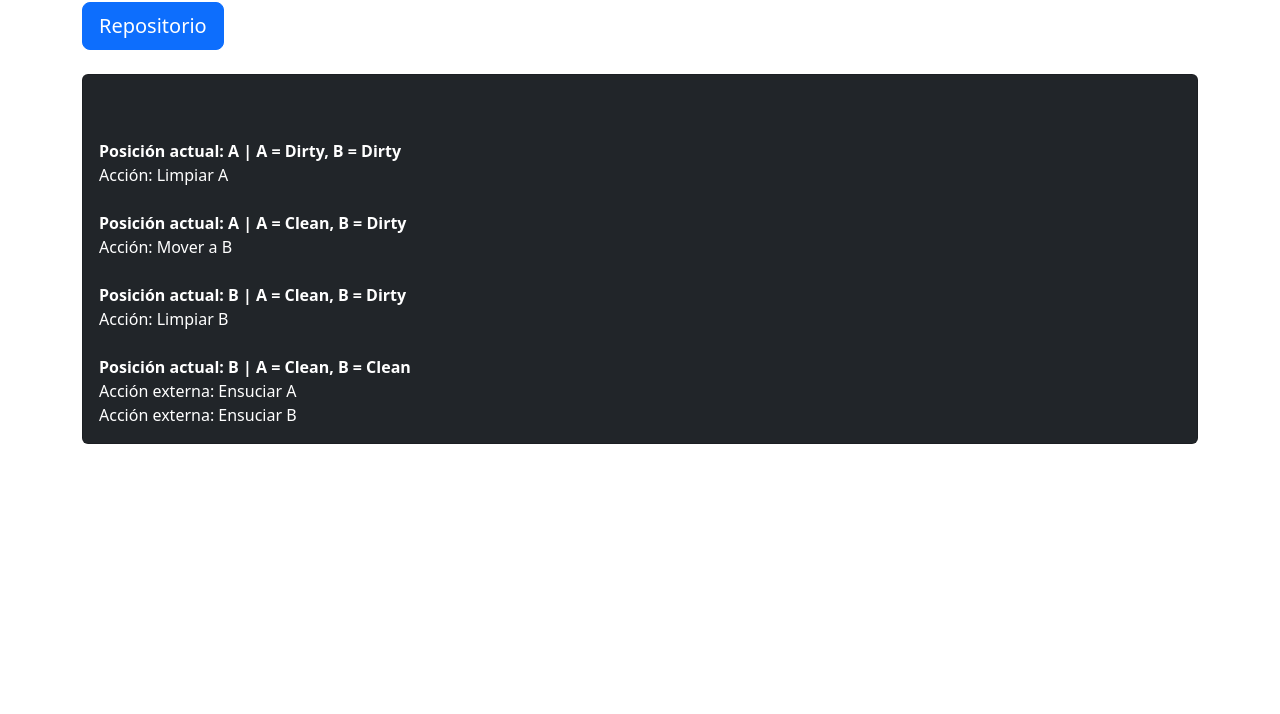
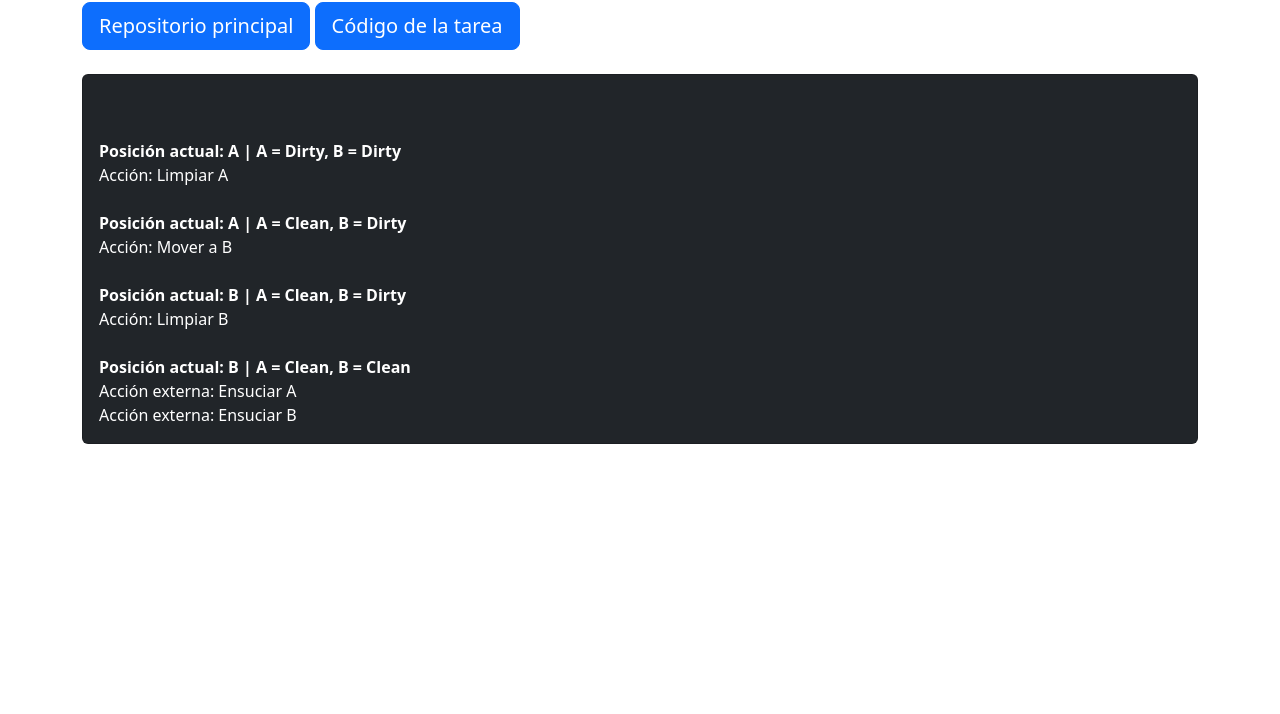
Before and after one commit to MedinaJeser/ia-202105561, a plain HTML site: page 01-simple-reflex-agent/cleaner/index.html in a window 1280 px wide. Shown: the part 86-800 px from the top of the page. Drawn offline with nearby package versions, Linux system fonts and the light colour scheme.

Commit message:
feat: add button

```diff
--- a/01-simple-reflex-agent/cleaner/index.html
+++ b/01-simple-reflex-agent/cleaner/index.html
@@ -10,8 +10,8 @@
 
 <body class="container mt-4">
     <h1 class="mb-3">Simple Reflex Agent: Aspiradora</h1>
-    <a class="btn btn-primary btn-lg" href="https://github.com/MedinaJeser/ia-202105561">Repositorio</a>
-
+    <a class="btn btn-primary btn-lg" href="https://github.com/MedinaJeser/ia-202105561">Repositorio principal</a>
+    <a class="btn btn-primary btn-lg" href="https://github.com/MedinaJeser/ia-202105561/tree/main/01-simple-reflex-agent/cleaner">Código de la tarea</a>
     <br/><br/>
 
     <div class="card bg-dark text-white">
```
